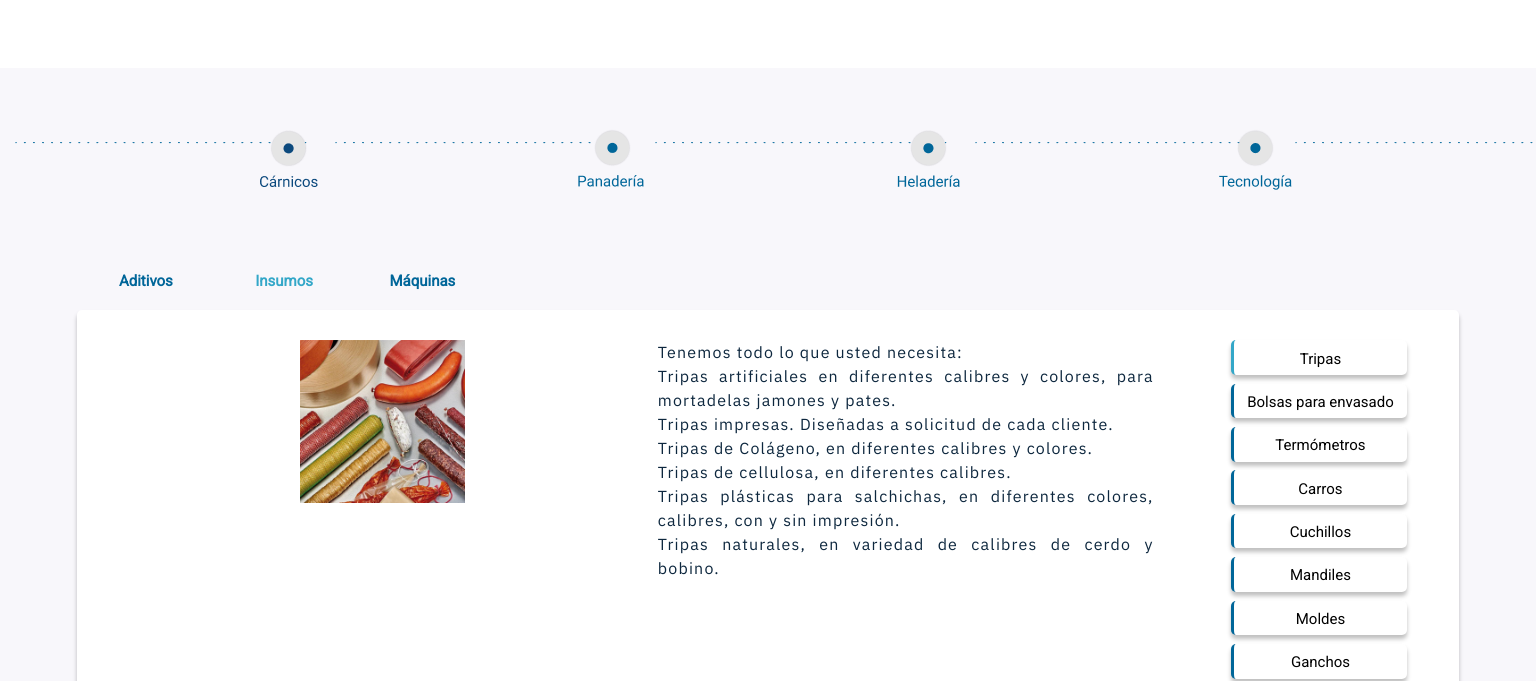
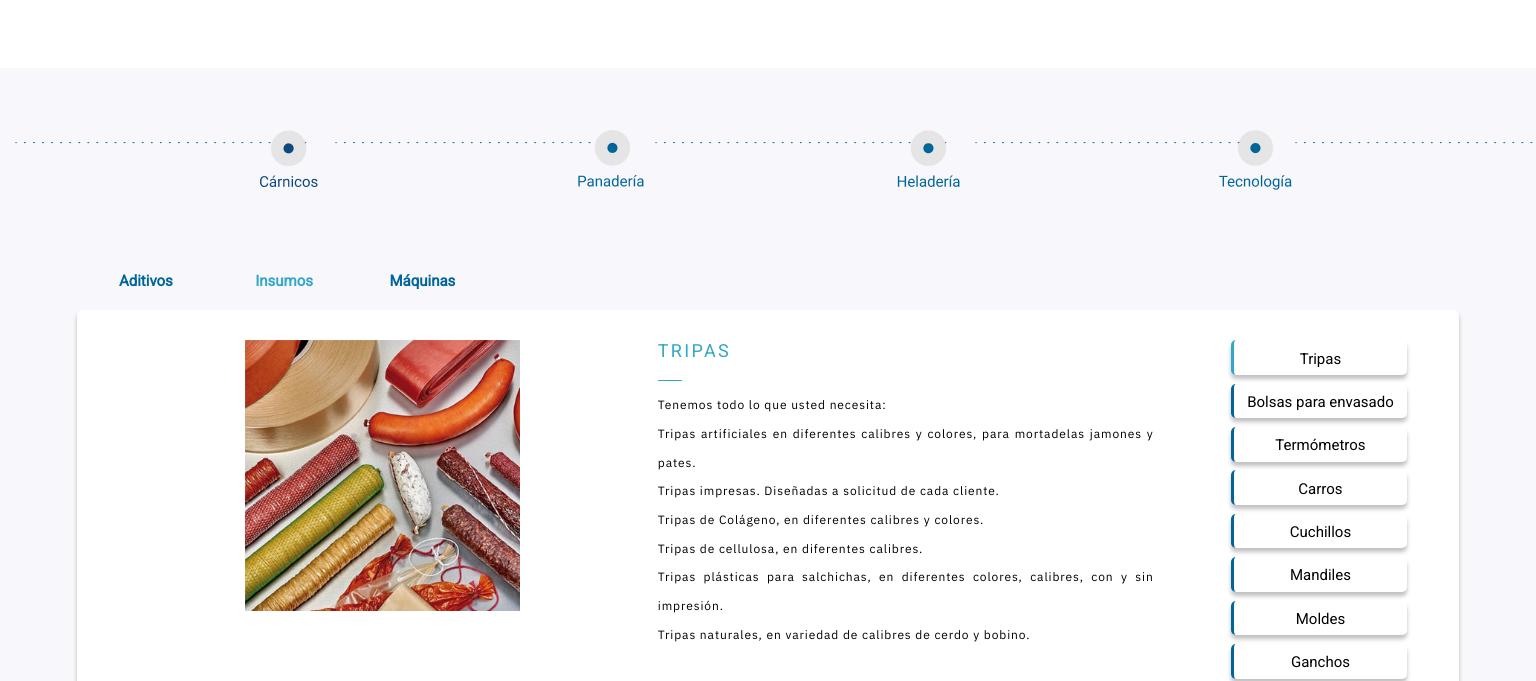
Before and after one commit to handdy-vargas/aditec, a plain HTML site: page src/productos.html in a window 1536 px wide. Both pictures are taken after a click on the link "Insumos". Shown: the part 732-1413 px from the top of the page. Drawn offline with nearby package versions, Linux system fonts and the light colour scheme.

Commit message:
productos

```diff
--- a/src/css/styles-productos.css
+++ b/src/css/styles-productos.css
@@ -358,19 +358,38 @@ ul.btn-prod li a
 }
 .prod-img
 {
-  width: 30%;
-  margin-left: 35%;
+  width: 50%;
+  margin-left: 25%;
+}
+.titulo_insumos
+{
+  padding-bottom: 2%;
+  font-family: 'Roboto', sans-serif;
+  font-style: normal;
+  font-weight: 500;
+  font-size: 18px;
+  line-height: 21px;
+  letter-spacing: 0.13em;
+  text-transform: uppercase;
+  color: #33A7C8;
+}
+.linea_insumos
+{
+  background-color: #33A7C8;
+  height: 1px;
+  width: 24px;
+  position: absolute;
 }
 .texto_insumos
 {
   width: 90%;
+  padding-top: 2%;
   font-family: 'IBM Plex Sans', sans-serif;
   font-style: normal;
   font-weight: normal;
-  font-size: 16px;
-  text-align: justify;
-  letter-spacing: 0.075em;
-  color: #0D273E;
+  font-size: 12px;
+  line-height: 239.19%;
+  color: #000000;
 }
 .img_aditivos
 {
--- a/src/productos.html
+++ b/src/productos.html
@@ -192,6 +192,8 @@
                                         <img class="prod-img" src="images/prod-tripas.jpg" alt="Tripas">
                                     </div>
                                     <div class="col-6">
+                                        <h2 class="titulo_insumos">TRIPAS</h2>
+                                        <span class="linea_insumos"></span>
                                         <p class="texto_insumos">Tenemos todo lo que usted necesita: </br>
                                             Tripas artificiales en diferentes calibres y colores, para mortadelas jamones y pates. </br>
                                             Tripas impresas. Diseñadas a solicitud de cada cliente.</br>
```
